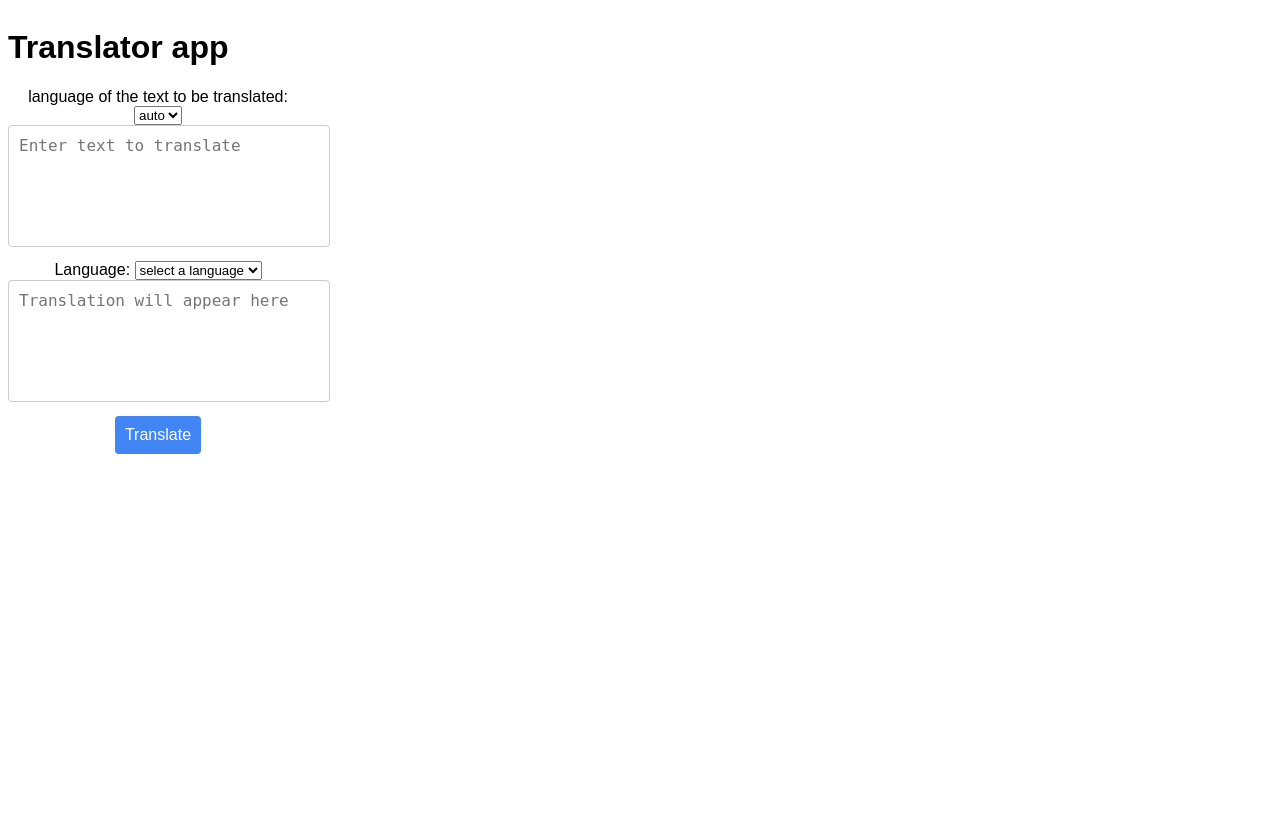
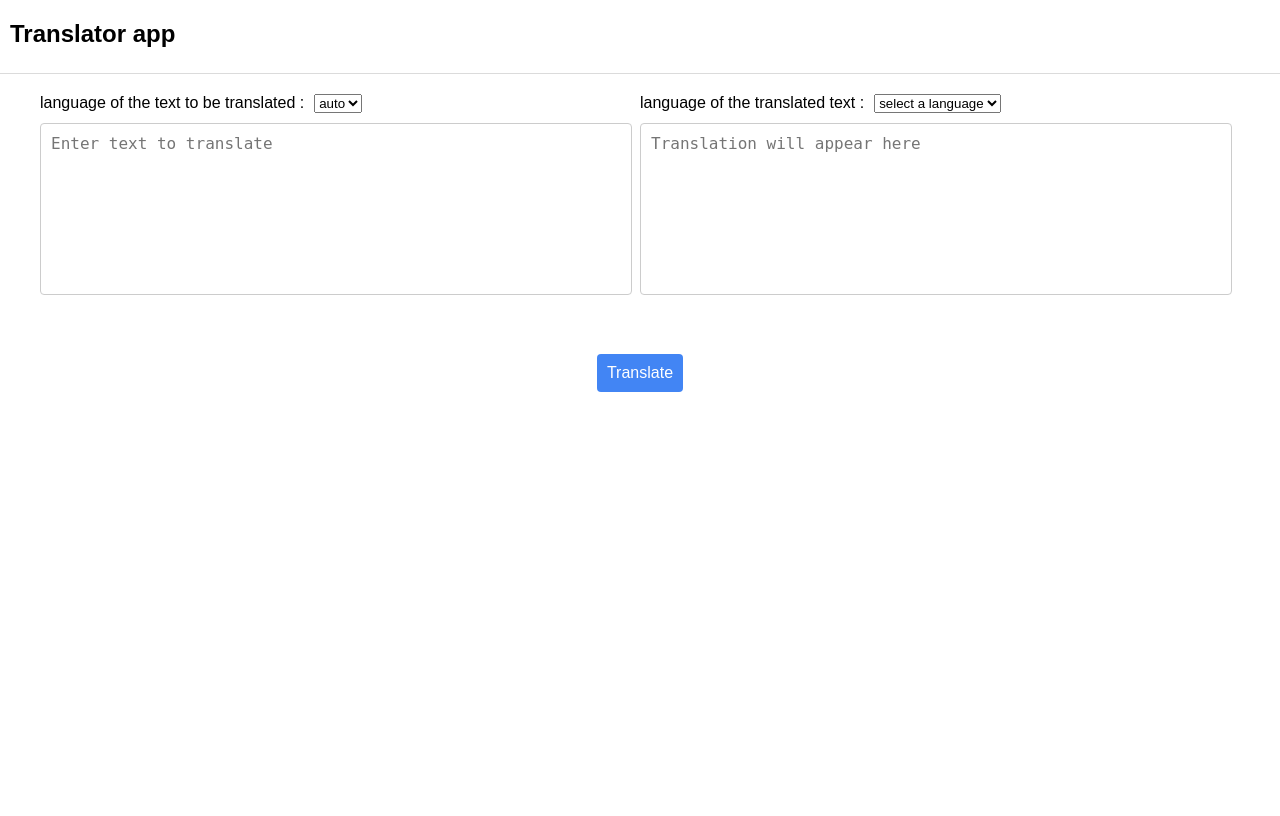
Before and after one commit to bruno-coulet/lingua-franca, a Flask app: template app/templates/index.html in a window 1280 px wide. After the commit the page ends 392 px from the top, so only its background shows below. Run offline with Flask 3, Linux system fonts and the light colour scheme; the template is opened without the code that fills it, so the values that code supplies are empty.

Commit message:
[ADD] designe the web page

```diff
--- a/app/static/css/style.css
+++ b/app/static/css/style.css
@@ -1,29 +1,33 @@
 body {
     font-family: Arial, sans-serif;
     display: flex;
-    align-items: start;
-    height: 100vh;
+    height: 100%;
+    width: 100%;
+    margin: 0;
     background-color: #ffffff;
 }
 
 .container {
     text-align: center;
+    width: 100%;
+    display: flex;
+    flex-direction: column;
 }
 
-.container h1 {
+.container h2 {
     text-align: start;
+    padding-left: 10px;
 }
 
 .translator {
     display: flex;
     flex-direction: column;
-    width: 300px;
     margin: 0 auto;
 }
 
 textarea {
-    width: 100%;
-    height: 100px;
+    width: 95%;
+    height: 150px;
     margin-bottom: 10px;
     padding: 10px;
     font-size: 16px;
@@ -33,6 +37,7 @@ textarea {
 }
 
 button {
+    margin-top: 30px;
     padding: 10px;
     font-size: 16px;
     background-color: #4285F4;
@@ -45,3 +50,50 @@ button {
 button:hover {
     background-color: #357ae8;
 }
+
+
+
+.formLeftSection  {
+    display: flex;
+    flex-direction: column;
+    justify-content: start;
+    align-items: start;
+    width: 600px;
+    height: 230px;
+    margin: 0;
+}
+
+.formLeftSection .infoLeftSection {
+    display: flex;
+    flex-direction: row;
+    padding-bottom: 10px;
+}
+
+.formRightSection  {
+    display: flex;
+    flex-direction: column;
+    justify-content: start;
+    align-items: start;
+    width: 600px;
+    height: 230px;
+    margin: 0;
+}
+
+.formRightSection .infoRightSection {
+    display: flex;
+    flex-direction: row;
+    padding-bottom: 10px;
+}
+
+.flexForm {
+    display: flex;
+}
+
+h2 {
+    border-bottom: 1px solid rgb(219, 219, 219);
+    padding-bottom: 25px;
+}
+
+label {
+    padding-right: 10px;
+}
--- a/app/templates/index.html
+++ b/app/templates/index.html
@@ -12,31 +12,39 @@
 
 <body>
     <div class="container">
-        <h1>Translator app</h1>
-        <div class="translator">
-            <form method="POST">
-                <label for="language">language of the text to be translated:</label>
-                <select name="language1" class="form-control" id="language1">
+        <h2>Translator app</h2>
+            <form class="translator" method="POST">
+                <div class="flexForm">
+                    <div class="formLeftSection">
+                        <div class="infoLeftSection">
+                            <label for="language">language of the text to be translated :</label>
+                            <select name="language1" class="formControl" id="language1">
                                 <option value="auto">auto</option>
                                 {% for code,language in data %}
                                 <option value="{{code}}" {% if lang1 == code %}selected{% endif %}>{{ language }}</option>
                                 {% endfor %}
                             </select>
+                        </div>
                         <textarea name="text1" id="sourceText" placeholder="Enter text to translate">{{text_to_translate}}</textarea>
-                    <label for="language">Language:</label>
-                    <select name="language2" class="form-control" id="language2">
+                    </div>
+                    <div class="formRightSection">
+                        <div class="infoRightSection">
+                            <label for="language">language of the translated text :</label>
+                            <select name="language2" class="formControl" id="language2">
                                 <option value="">select a language</option>
                                 {% for code,language in data %}
                                 <option value="{{code}}"{% if lang2 == code %}selected{% endif %}>{{ language }}</option>
                                 {% endfor %}
                             </select>
+                        </div>
                         <textarea name="text2" id="targetText" placeholder="Translation will appear here" readonly>{{text_translated}}</textarea>
+                    </div>
+                </div>
                 <div>
                     <button type="submit" class="btn-success" id="translateButton">Translate</button>
                 </div>
             </form>
     </div>
-    </div>
     <script src="{{ url_for('static', filename='js/script.js') }}"></script>
 </body>
 
```
Lines whose indentation alone changed are shown as unchanged.
